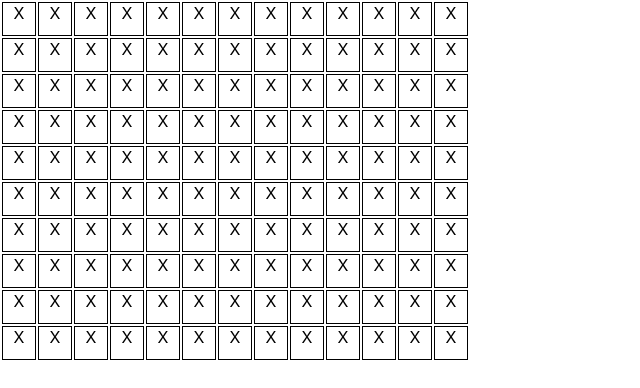
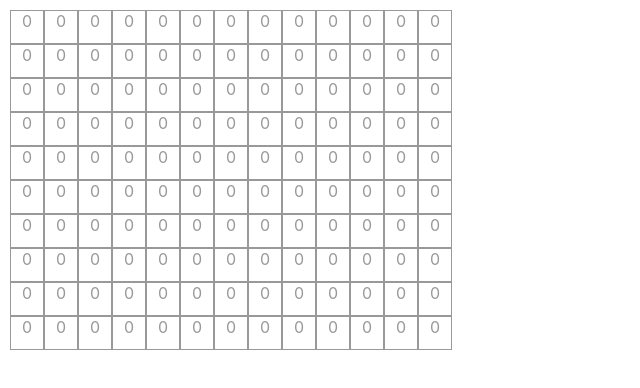
Before and after one commit to NaokiMatsuzawa/MyProjects, a React (Create React App) app in the folder Minesweeper/js/react_app/: page / in a window 1280 px wide. Shown: the top 388 px of the page, without its empty margins (0-640 px from the left). Built offline with nearby package versions, Linux system fonts and the light colour scheme.

Commit message:
implement mouseclick to Square. fix unique key error. replace table to div

```diff
--- a/Minesweeper/js/react_app/src/App.css
+++ b/Minesweeper/js/react_app/src/App.css
@@ -3,12 +3,17 @@
   width : 32px;
   height: 32px;
   padding: 0;
+
+  color: #999;
   text-align: center;
+
+  border: solid 1px #999;
 }
 
+.SquareRow{
+  display:flex;
+}
 
-td{
-  border: solid 1px;
-  margin : 0;
-  padding : 0;
+.Board{
+  padding : 10px 10px;
 }
--- a/Minesweeper/js/react_app/src/App.js
+++ b/Minesweeper/js/react_app/src/App.js
@@ -1,16 +1,18 @@
-import React from 'react'
+import {useState} from 'react'
 import './App.css';
 
 
 function Square({x, y}){
+  const [count, setCount] = useState(0);
 
   function handleClick(){
     console.log(`Square x : ${x}, y : ${y}`);
+    setCount(count + 1);
   }
 
   return(
     <div className="Square" onClick={handleClick}>
-        X
+        {count}
     </div>
   );
 }
@@ -19,15 +21,19 @@
   const xArray = new Array(width).fill("_");
   const yArray = new Array(height).fill("_");
   return(
-    <table>
-      {yArray.map( (_, y) => <tr>{xArray.map( (_, x) => <td><Square key={y*width+x} x={x} y={y} /></td>)}</tr> )}
-    </table>
+    <div>
+      {yArray.map( (_, y) =>
+      <div className='SquareRow' key={y}>
+        {xArray.map( (_, x) => <Square key={x} x={x} y={y} />)}
+      </div>
+       )}
+    </div>
   )
 }
 
 function App() {
   return (
-    <div className="App">
+    <div className="Board">
       <Board width={13} height={10} />
     </div>
   );
```
Also changed, not shown: Minesweeper/js/react_app/public/manifest.json (added).
